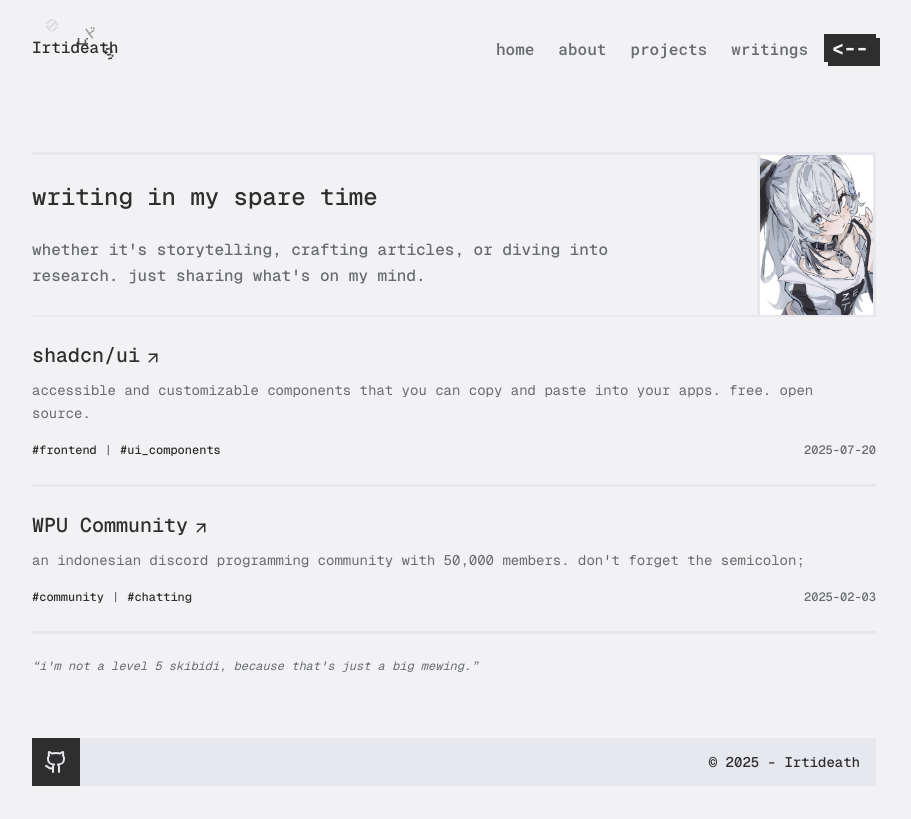
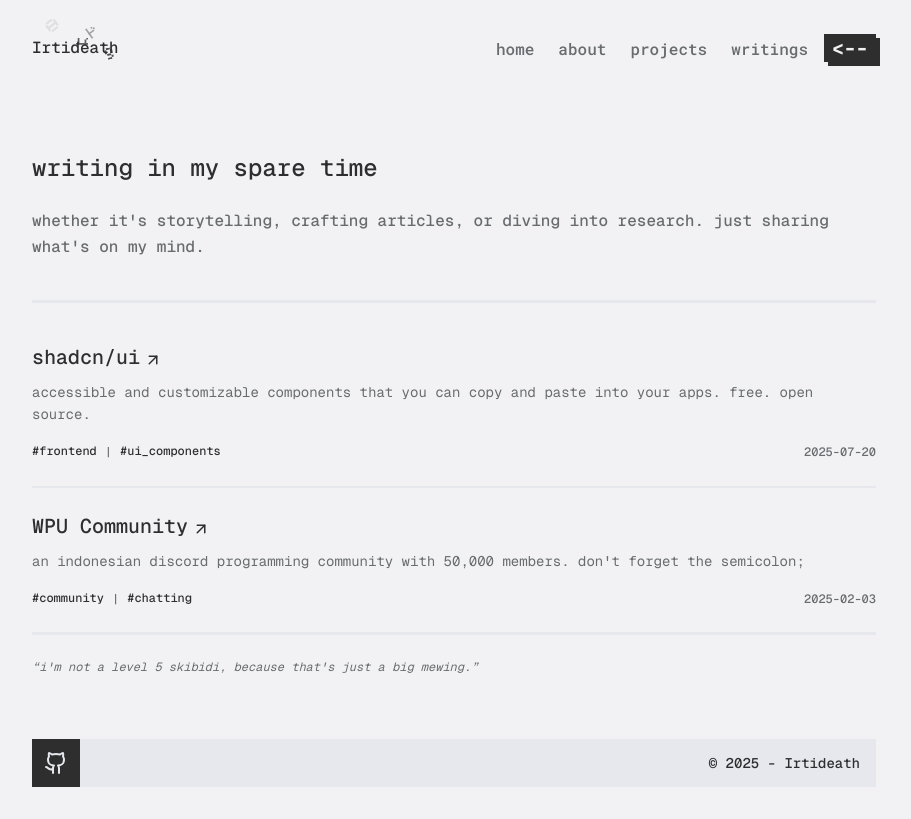
Before and after one commit to IRTIDEATH/Al-Sakha, a Next.js app: page /writings in a window 1280 px wide. Shown: the whole page, without its empty margins (186-1097 px from the left). Built offline with nearby package versions, Linux system fonts and the light colour scheme.

Commit message:
Refactor writings page and delete zeta image

```diff
--- a/app/writings/page.tsx
+++ b/app/writings/page.tsx
@@ -1,5 +1,4 @@
 import type { Metadata } from "next";
-import Image from "next/image";
 import Link from "next/link";
 import { Fragment } from "react";
 import { Divider } from "@/components/ui/divider";
@@ -7,44 +6,29 @@ import { getBlogs } from "./fetchers";
 
 export const metadata: Metadata = {
   title: "Irtideath - Writings",
-  description: "A collection of my thoughts and writings.",
+  description: "you are free to compose the meaning",
 };
 
 export default async function Page() {
   const blogs = await getBlogs();
   return (
-    <main className="mt-12 md:mt-14">
-      <Divider className="my-0 hidden md:block" />
-      <section className="mb-8 flex flex-row items-center justify-between gap-0 md:mb-0 md:gap-18">
-        <div>
-          <h1 className="mb-6 font-medium text-2xl">
-            writing in my spare time
-          </h1>
-          <p className="text-start font-medium text-[16px] text-zeta">
+    <main className="mt-14">
+      <section className="space-y-6 font-medium">
+        <h1 className="text-2xl">writing in my spare time</h1>
+        <p className="text-start text-[16px] text-zeta">
           whether it&apos;s storytelling, crafting articles, or diving into
           research. just sharing what&apos;s on my mind.
         </p>
-        </div>
-        <div className="hidden h-40 w-44 border-[3px] border-suram border-t-0 border-b-0 md:block">
-          <Image
-            src={"/zetamycat.webp"}
-            alt="Vestia Zeta My Mine"
-            width={1400}
-            height={2048}
-            sizes="(max-width: 768px) 0px, 176px"
-            priority
-            className="h-full w-full object-cover"
-          />
-        </div>
       </section>
-      <Divider className="mt-0 mb-6" />
+      <Divider />
       <section className="w-full">
         {blogs.map((item, i) => (
-          <div key={i}>
+          <Fragment key={i}>
             <article>
+              <h2 className="font-medium text-xl">
                 <Link
                   href={`/writings/${item.slug}`}
-                className="group inline-flex items-end gap-1 font-medium text-xl"
+                  className="group inline-flex items-end gap-1"
                 >
                   {item.frontmatter.title}
                   <span className="relative inline-block h-5 w-5 overflow-hidden">
@@ -80,6 +64,7 @@ export default async function Page() {
                     </svg>
                   </span>
                 </Link>
+              </h2>
               <p className="mt-2.5 text-sm text-zeta">
                 {item.frontmatter.description}
               </p>
@@ -105,7 +90,7 @@ export default async function Page() {
               </div>
             </article>
             <Divider className="my-6" />
-          </div>
+          </Fragment>
         ))}
       </section>
       <blockquote className="font-normal text-xs text-zeta italic">
```
Also changed, not shown: public/zetamycat.webp (deleted). Lines whose indentation alone changed are shown as unchanged.
